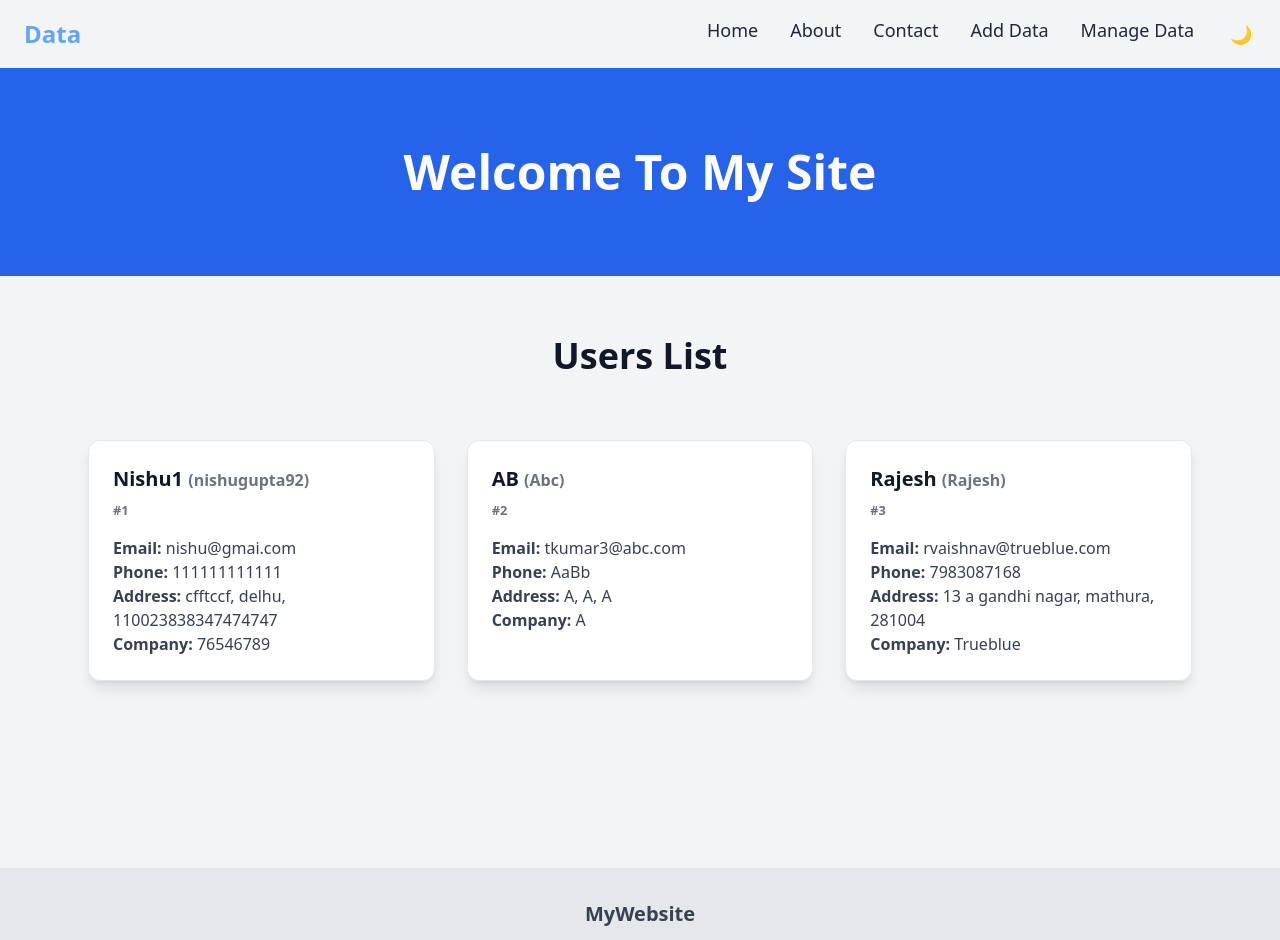
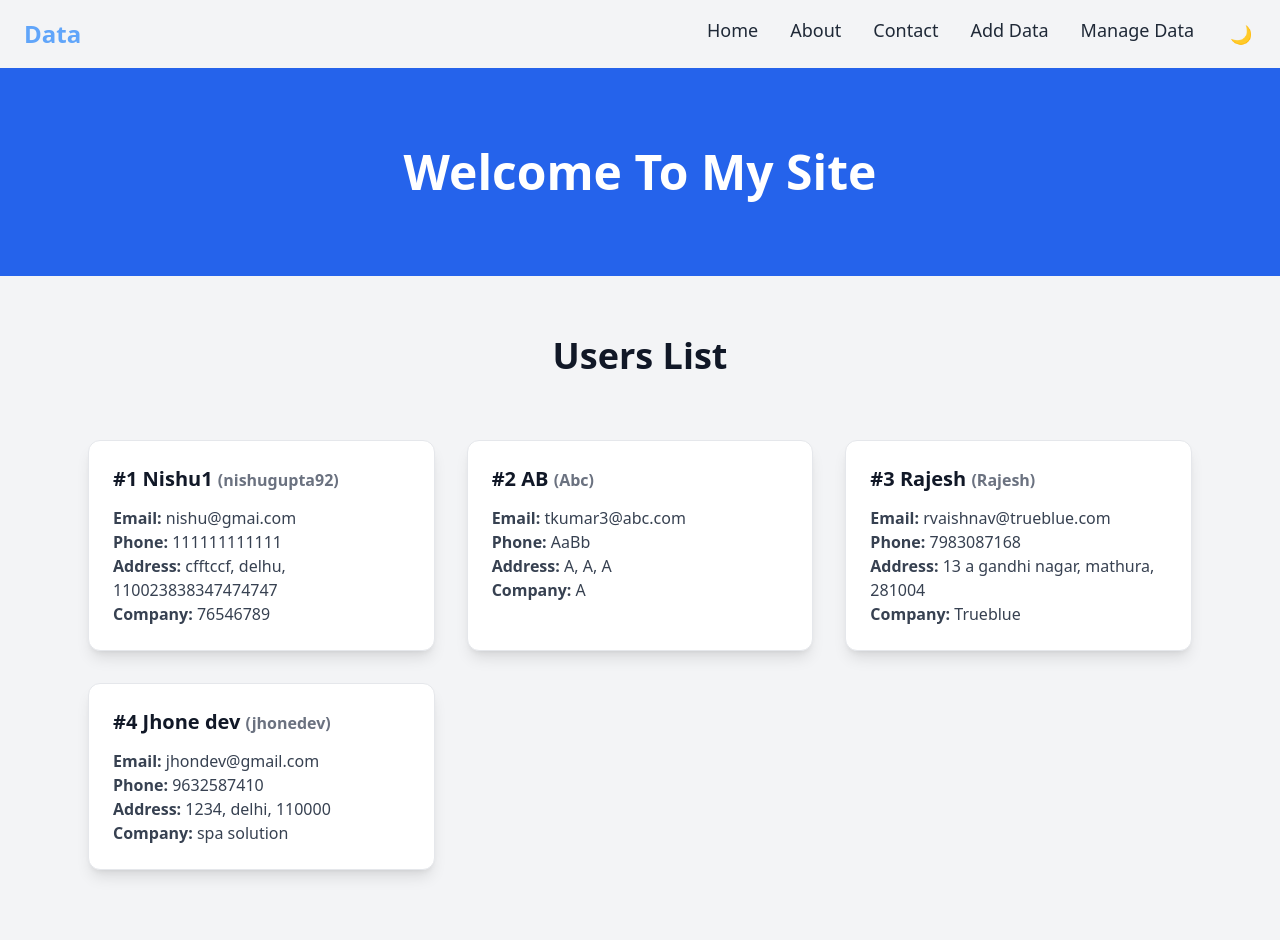
Before and after one commit to tarunkumar9448/firstapp, a React (Vite) app: page / in a window 1280 px wide. Shown: the top 940 px of the page. Built offline with nearby package versions, Linux system fonts and the light colour scheme; data requests are answered from the project's data file.

Commit message:
dark mode

```diff
--- a/db.json
+++ b/db.json
@@ -69,6 +69,29 @@
         "bs": "na"
       },
       "id": 3
+    },
+    {
+      "name": "Jhone dev",
+      "username": "jhonedev",
+      "email": "jhondev@gmail.com",
+      "address": {
+        "street": "1234",
+        "suite": "",
+        "city": "delhi",
+        "zipcode": "110000",
+        "geo": {
+          "lat": "",
+          "lng": ""
+        }
+      },
+      "phone": "9632587410",
+      "website": "jhondev.com",
+      "company": {
+        "name": "spa solution",
+        "catchPhrase": "",
+        "bs": ""
+      },
+      "id": 4
     }
   ]
 }
--- a/src/pages/Adddata.jsx
+++ b/src/pages/Adddata.jsx
@@ -136,7 +136,7 @@ function AddData() {
         Add User
       </h1>
   <div className="max-w-5xl mx-auto py-12 px-6">
-      <form onSubmit={handleSubmit} className="bg-white shadow-lg rounded-xl p-8 space-y-6">
+      <form onSubmit={handleSubmit} className="bg-white shadow-lg rounded-xl p-8 space-y-6 dark:bg-gray-300">
       {/* Profile Image */}
       {/*<div>
         Profile Image  <label className="block mb-2 font-semibold">
@@ -160,37 +160,37 @@ function AddData() {
       </div>*/}
 
       {/* Basic Details */}
-      <h2 className="text-xl font-semibold border-b pb-2">Basic Details</h2>
+      <h2 className="text-xl font-semibold border-b pb-2 dark:border-gray-400">Basic Details</h2>
       <div className="grid md:grid-cols-3 gap-4">
-        <input type="text" name="name" placeholder="Full Name *" onChange={handleChange} className="border p-3 rounded-lg"/>
-        <input type="text" name="username" placeholder="Username *" onChange={handleChange} className="border p-3 rounded-lg"/>
-        <input type="email" name="email" placeholder="Email *" onChange={handleChange} className="border p-3 rounded-lg"/>
+        <input type="text" name="name" placeholder="Full Name *" onChange={handleChange} className="border p-3 rounded-lg bg-gray-100"/>
+        <input type="text" name="username" placeholder="Username *" onChange={handleChange} className="border p-3 rounded-lg bg-gray-100"/>
+        <input type="email" name="email" placeholder="Email *" onChange={handleChange} className="border p-3 rounded-lg bg-gray-100"/>
       </div>
 
       {/* Address */}
-      <h2 className="text-xl font-semibold border-b pb-2">Address</h2>
+      <h2 className="text-xl font-semibold border-b pb-2 dark:border-gray-400">Address</h2>
       <div className="grid md:grid-cols-3 gap-4">
-        <input type="text" name="address.street" placeholder="Street *" onChange={handleChange} className="border p-3 rounded-lg"/>
-        <input type="text" name="address.suite" placeholder="Suite" onChange={handleChange} className="border p-3 rounded-lg"/>
-        <input type="text" name="address.city" placeholder="City *" onChange={handleChange} className="border p-3 rounded-lg"/>
-        <input type="text" name="address.zipcode" placeholder="Zip Code *" onChange={handleChange} className="border p-3 rounded-lg"/>
-        <input type="text" name="address.geo.lat" placeholder="Latitude" onChange={handleChange} className="border p-3 rounded-lg"        />
-        <input type="text" name="address.geo.lng" placeholder="Longitude" onChange={handleChange} className="border p-3 rounded-lg"        />
+        <input type="text" name="address.street" placeholder="Street *" onChange={handleChange} className="border p-3 rounded-lg bg-gray-100"/>
+        <input type="text" name="address.suite" placeholder="Suite" onChange={handleChange} className="border p-3 rounded-lg bg-gray-100"/>
+        <input type="text" name="address.city" placeholder="City *" onChange={handleChange} className="border p-3 rounded-lg bg-gray-100"/>
+        <input type="text" name="address.zipcode" placeholder="Zip Code *" onChange={handleChange} className="border p-3 rounded-lg bg-gray-100"/>
+        <input type="text" name="address.geo.lat" placeholder="Latitude" onChange={handleChange} className="border p-3 rounded-lg bg-gray-100"/>
+        <input type="text" name="address.geo.lng" placeholder="Longitude" onChange={handleChange} className="border p-3 rounded-lg bg-gray-100"/>
       </div>
 
       {/* Contact */}
-      <h2 className="text-xl font-semibold border-b pb-2"> Contact </h2>
+      <h2 className="text-xl font-semibold border-b pb-2 dark:border-gray-400"> Contact </h2>
       <div className="grid md:grid-cols-2 gap-5">
-        <input type="text" name="phone" placeholder="Phone Number *" onChange={handleChange} className="border p-3 rounded-lg"/>
-        <input type="text" name="website" placeholder="Website *" onChange={handleChange} className="border p-3 rounded-lg"/>
+        <input type="text" name="phone" placeholder="Phone Number *" onChange={handleChange} className="border p-3 rounded-lg bg-gray-100"/>
+        <input type="text" name="website" placeholder="Website *" onChange={handleChange} className="border p-3 rounded-lg bg-gray-100"/>
       </div>
 
       {/* Company */}
-      <h2 className="text-xl font-semibold border-b pb-2">Company Details</h2>
+      <h2 className="text-xl font-semibold border-b pb-2 dark:border-gray-400">Company Details</h2>
       <div className="grid md:grid-cols-3 gap-5">
-        <input type="text" name="company.name" placeholder="Company Name *" onChange={handleChange} className="border p-3 rounded-lg"/>
-        <input type="text" name="company.catchPhrase" placeholder="Catch Phrase" onChange={handleChange} className="border p-3 rounded-lg"/>
-        <input type="text" name="company.bs" placeholder="Business" onChange={handleChange} className="border p-3 rounded-lg"/>
+        <input type="text" name="company.name" placeholder="Company Name *" onChange={handleChange} className="border p-3 rounded-lg bg-gray-100"/>
+        <input type="text" name="company.catchPhrase" placeholder="Catch Phrase" onChange={handleChange} className="border p-3 rounded-lg bg-gray-100"/>
+        <input type="text" name="company.bs" placeholder="Business" onChange={handleChange} className="border p-3 rounded-lg bg-gray-100"/>
       </div>
       <button type="submit" className="bg-blue-600 text-white py-3 px-5 rounded-lg hover:bg-blue-700 transition">Add User</button>
     </form>
--- a/src/pages/Contact.jsx
+++ b/src/pages/Contact.jsx
@@ -6,10 +6,10 @@ function Contact() {
       </h1>
 
     <div className="max-w-3xl mx-auto py-16 px-6">
-      <form className="bg-white shadow-lg rounded-xl p-8 space-y-6">
-        <input type="text" placeholder="Your Name" className="w-full border p-3 rounded-lg"/>
-        <input  type="email" placeholder="Your Email" className="w-full border p-3 rounded-lg"/>
-        <textarea placeholder="Your Message" rows="5" className="w-full border p-3 rounded-lg"></textarea>
+      <form className="bg-white shadow-lg rounded-xl p-8 space-y-6 dark:bg-gray-300">
+        <input type="text" placeholder="Your Name" className="w-full border p-3 rounded-lg bg-gray-100"/>
+        <input  type="email" placeholder="Your Email" className="w-full border p-3 rounded-lg bg-gray-100"/>
+        <textarea placeholder="Your Message" rows="5" className="w-full border p-3 rounded-lg bg-gray-100"></textarea>
         <button className="bg-blue-600 text-white px-6 py-3 rounded-lg hover:bg-blue-700">
           Send Message
         </button>
--- a/src/pages/Home.jsx
+++ b/src/pages/Home.jsx
@@ -34,14 +34,11 @@ function Home() {
       {users.slice(0, 10).map((user) => (
         <div
           key={user.id}
-          className="bg-white dark:bg-gray-800 shadow-lg rounded-xl p-6 border border-gray-200 dark:border-gray-700 transition-colors duration-300"
-        >
-          <h3 className="text-xl font-bold mb-3 text-gray-900 dark:text-white">
-            {user.name}{" "}
+          className="bg-white dark:bg-gray-800 shadow-lg rounded-xl p-6 border border-gray-200 dark:border-gray-700 transition-colors duration-300">
+          <h3 className="text-xl font-bold mb-3 text-gray-900 dark:text-white mb-0">
+             <span>#{user.id}</span> {user.name}{" "}
             <small className="text-gray-500 dark:text-gray-400">
               ({user.username})
-              <br />
-              <small>#{user.id}</small>
             </small>
           </h3>
 
--- a/src/pages/Managedata.jsx
+++ b/src/pages/Managedata.jsx
@@ -110,8 +110,8 @@ function Managedata() {
       </h1>
     <div className="max-w-5xl mx-auto py-16 px-6">
       <div className="overflow-x-auto">
-        <table className="min-w-full border shadow-lg bg-white">
-          <thead className="bg-blue-600 text-white">
+        <table className="min-w-full border shadow-lg bg-white dark:bg-gray-600 dark:border-gray-600">
+          <thead className="bg-blue-600 text-white dark:bg-gray-500 dark:text-gray-100">
             <tr>
               <th className="px-4 py-3 text-center">ID</th>
               <th className="px-4 py-3 text-left">Name</th>
@@ -121,7 +121,7 @@ function Managedata() {
           </thead>
           <tbody>
           {users.map((user)=>(
-              <tr key={user.id} className="border-b odd:bg-white even:bg-gray-100">
+              <tr key={user.id} className="border-b dark:border-gray-200 odd:bg-white even:bg-gray-100 dark:odd:bg-gray-200 dark:even:bg-gray-300">
                 <td className="px-4 py-3 text-center">
                   {user.id}
                 </td>
```
